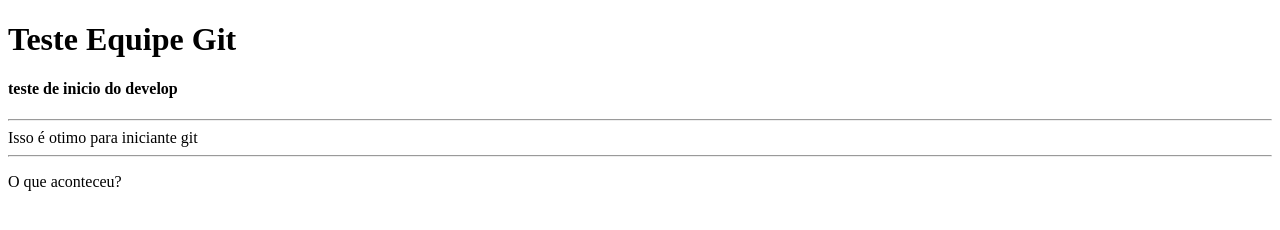
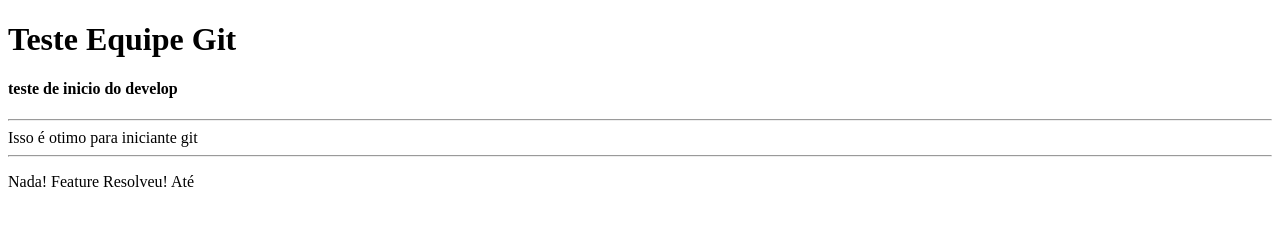
Before and after one commit to CakonChan/test-equipe, a plain HTML site: page index.html in a window 1280 px wide. Drawn offline with Linux system fonts and the light colour scheme.

Commit message:
feature resolveu

```diff
--- a/index.html
+++ b/index.html
@@ -19,7 +19,7 @@
     <hr> Isso é otimo para iniciante git
     <hr>
     <p>
-        O que aconteceu?
+        Nada! Feature Resolveu! Até
     </p>
 </body>
 
```
